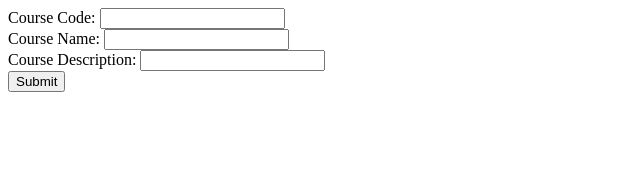
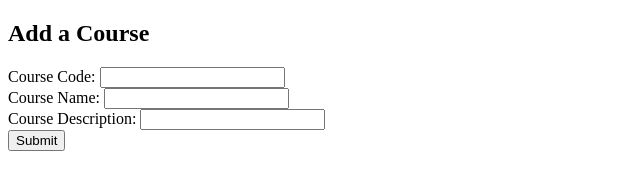
Before and after one commit to thesachinsingh/MAD-1, a plain HTML site: page LA-7/templates/add_course.html in a window 1280 px wide. Shown: the whole page, without its empty margins (0-640 px from the left). Drawn offline with Linux system fonts and the light colour scheme.

Commit message:
updated h2

```diff
--- a/LA-7/templates/add_course.html
+++ b/LA-7/templates/add_course.html
@@ -8,7 +8,7 @@
 </head>
 <body>
 
-
+    <h2>Add a Course</h2>
     <form action="/course/create" method="POST" id="create-course-form">
         <div>
             <label>Course Code:</label>
```
